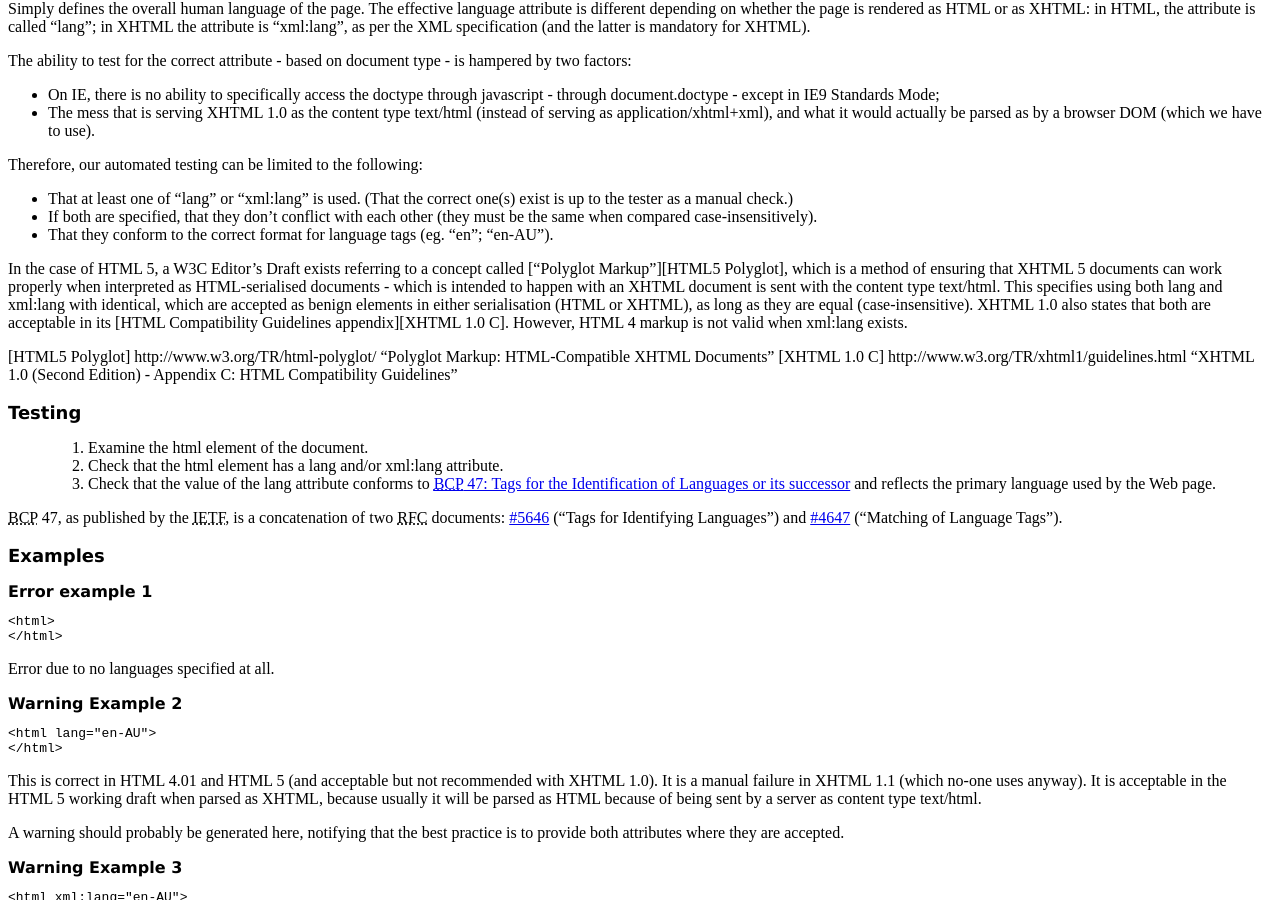
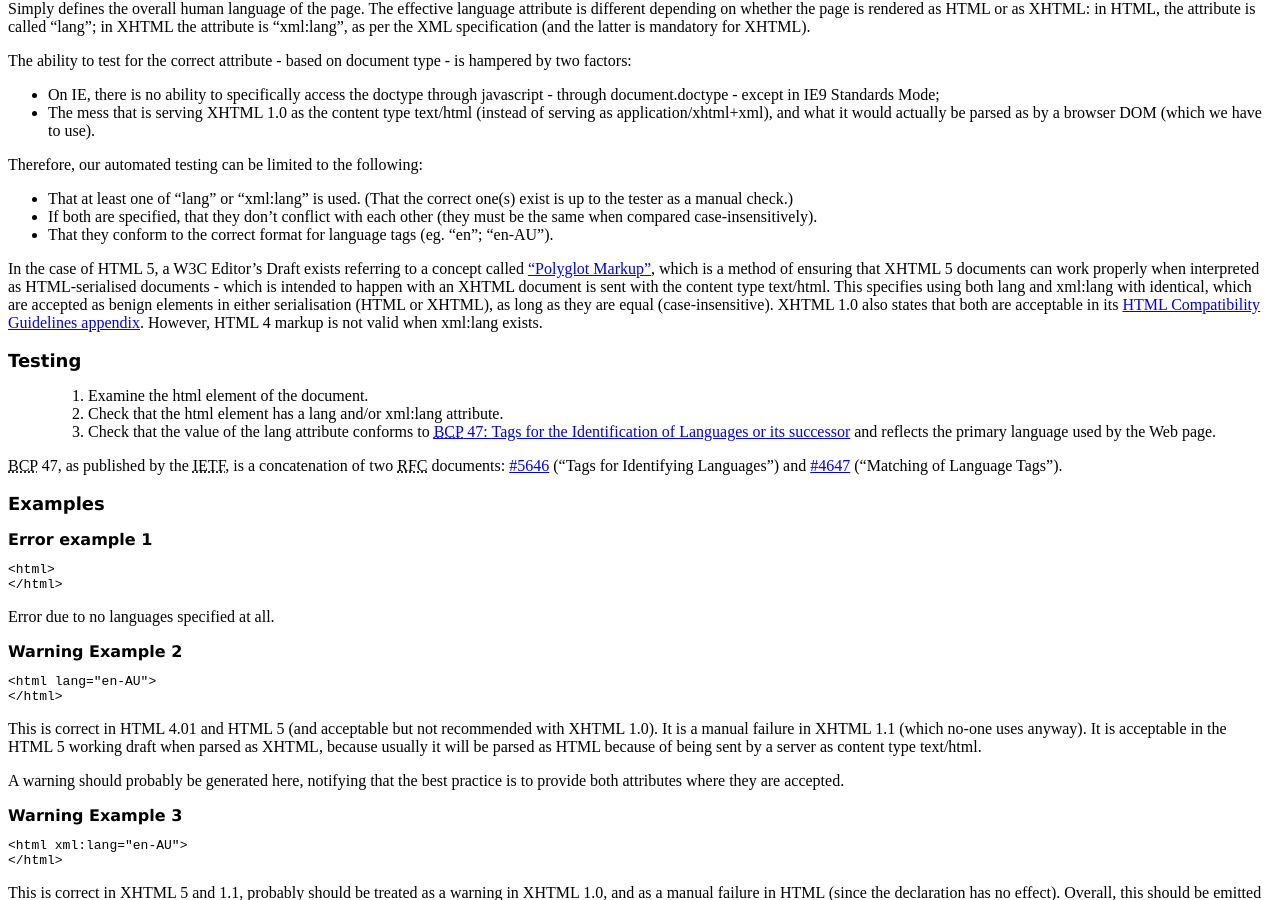
Before and after one commit to squizlabs/HTML_CodeSniffer, a Jekyll site: the page built from Standards/WCAG2AAA/3_1_1.markdown, in a window 1280 px wide and 900 px high, scrolled down 476 px. Built offline with Jekyll 4.4.1, drawn with Linux system fonts in a browser that asks for light colours.

Commit message:
Fixed some link definitions.

```diff
--- a/Standards/WCAG2AAA/3_1_1.markdown
+++ b/Standards/WCAG2AAA/3_1_1.markdown
@@ -40,8 +40,8 @@ Therefore, our automated testing can be limited to the following:
 
 In the case of HTML 5, a W3C Editor's Draft exists referring to a concept called ["Polyglot Markup"][HTML5 Polyglot], which is a method of ensuring that XHTML 5 documents can work properly when interpreted as HTML-serialised documents - which is intended to happen with an XHTML document is sent with the content type text/html. This specifies using both lang and xml:lang with identical, which are accepted as benign elements in either serialisation (HTML or XHTML), as long as they are equal (case-insensitive). XHTML 1.0 also states that both are acceptable in its [HTML Compatibility Guidelines appendix][XHTML 1.0 C]. However, HTML 4 markup is not valid when xml:lang exists.
 
-[HTML5 Polyglot] http://www.w3.org/TR/html-polyglot/ "Polyglot Markup: HTML-Compatible XHTML Documents"
-[XHTML 1.0 C] http://www.w3.org/TR/xhtml1/guidelines.html "XHTML 1.0 (Second Edition) - Appendix C: HTML Compatibility Guidelines"
+  [HTML5 Polyglot]: http://www.w3.org/TR/html-polyglot/ "Polyglot Markup: HTML-Compatible XHTML Documents"
+  [XHTML 1.0 C]: http://www.w3.org/TR/xhtml1/guidelines.html "XHTML 1.0 (Second Edition) - Appendix C: HTML Compatibility Guidelines"
 
 #### Testing
 
@@ -49,11 +49,11 @@ In the case of HTML 5, a W3C Editor's Draft exists referring to a concept called
 > 2. Check that the html element has a lang and/or xml:lang attribute.
 > 3. Check that the value of the lang attribute conforms to [<acronym title="Best Current Practice">BCP</acronym> 47: Tags for the Identification of Languages or its successor][BCP47] and reflects the primary language used by the Web page.
 
-<acronym title="Best Current Practice">BCP</acronym> 47, as published by the <acronym title="Internet Engineering Task Force">IETF</acronym>, is a concatenation of two <acronym title="Request For Comments">RFC</acronym> documents: [#5646][RFC5646] ("Tags for Identifying Languages") and [#4647][RFC4647] ("Matching of Language Tags").
+  <acronym title="Best Current Practice">BCP</acronym> 47, as published by the <acronym title="Internet Engineering Task Force">IETF</acronym>, is a concatenation of two <acronym title="Request For Comments">RFC</acronym> documents: [#5646][RFC5646] ("Tags for Identifying Languages") and [#4647][RFC4647] ("Matching of Language Tags").
 
-  [BCP47]: http://www.rfc-editor.org/rfc/bcp/bcp47.txt "Best Current Practice 47"
-  [RFC5646]: http://www.rfc-editor.org/rfc/rfc5646.txt "RFC 5646"
-  [RFC4647]: http://www.rfc-editor.org/rfc/rfc4647.txt "RFC 4647"
+[BCP47]: http://www.rfc-editor.org/rfc/bcp/bcp47.txt "Best Current Practice 47"
+[RFC5646]: http://www.rfc-editor.org/rfc/rfc5646.txt "RFC 5646"
+[RFC4647]: http://www.rfc-editor.org/rfc/rfc4647.txt "RFC 4647"
 
 #### Examples
 
```
